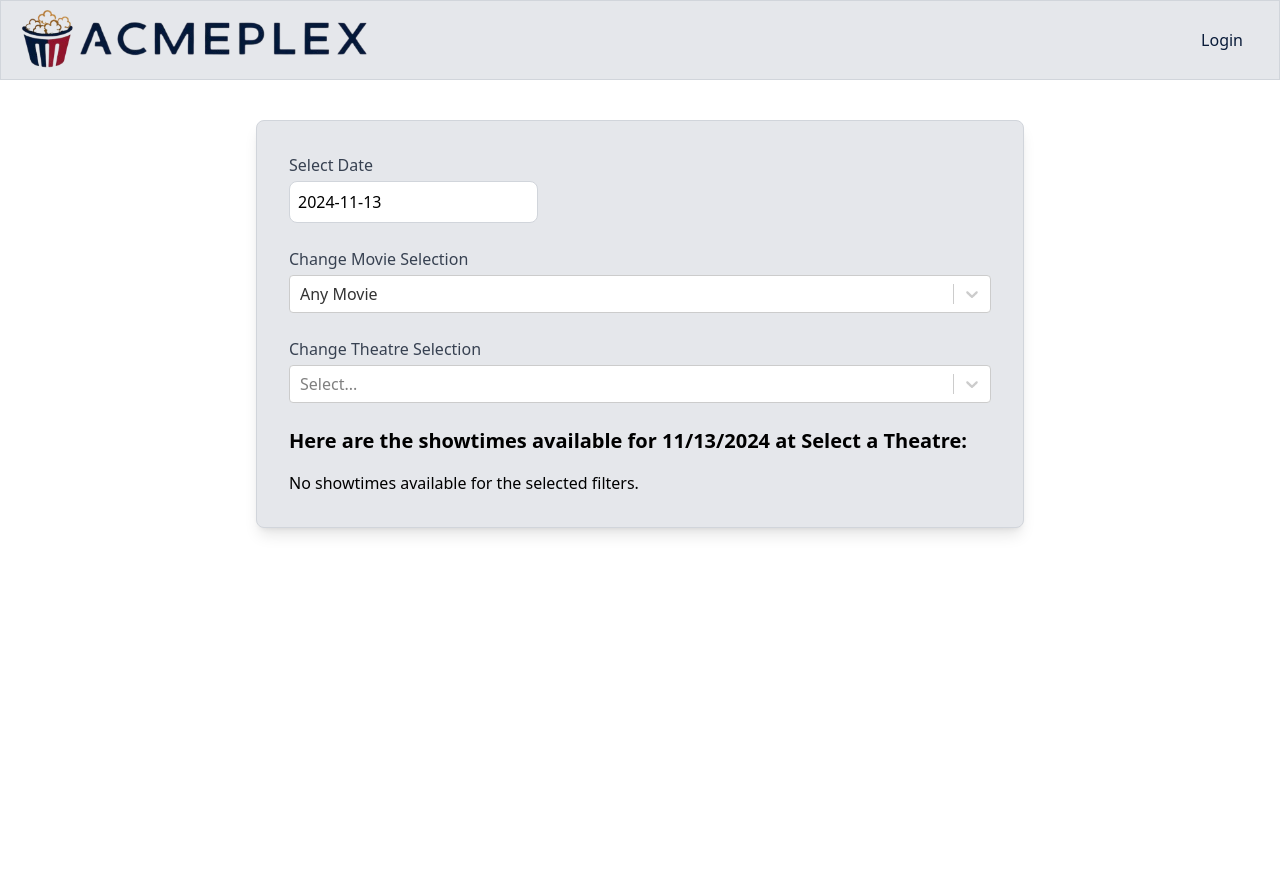
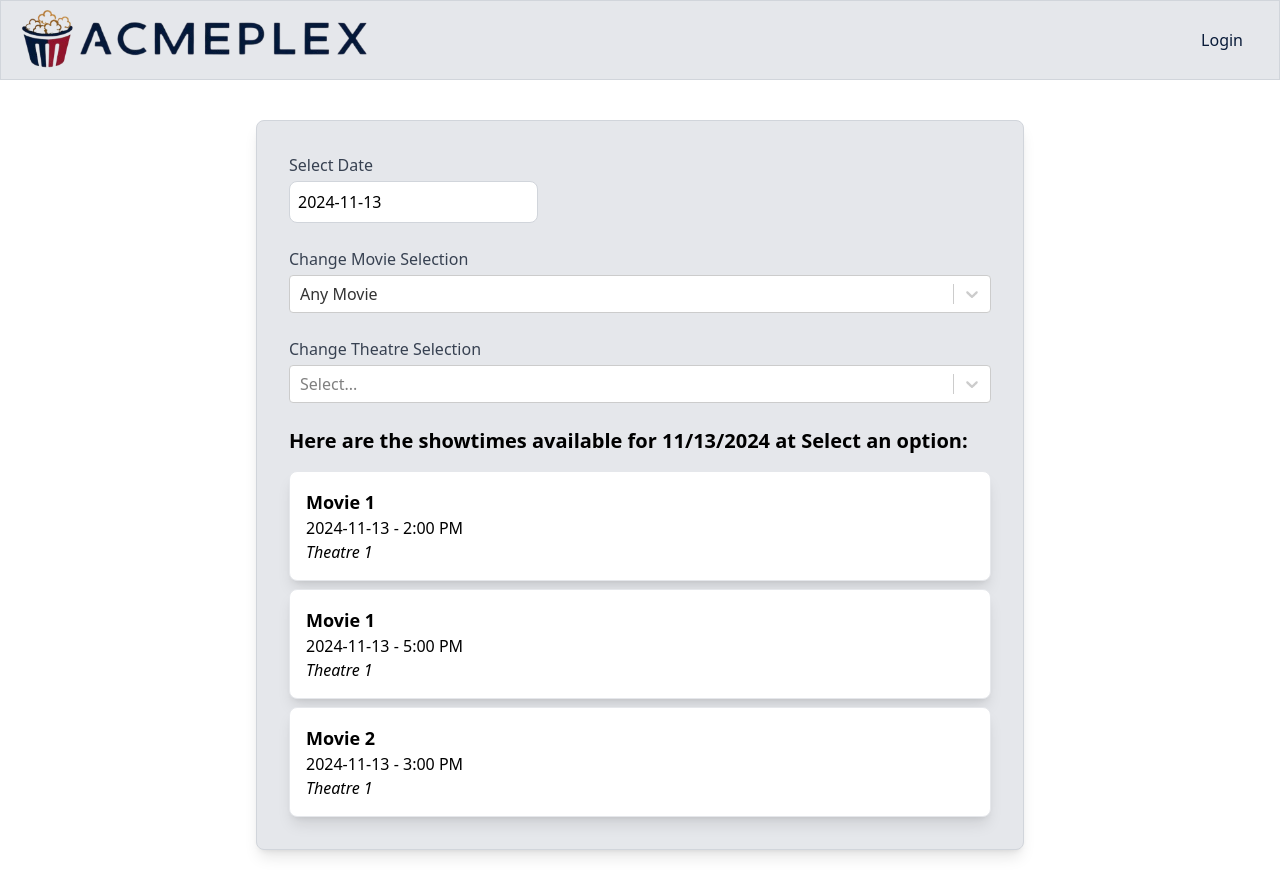
Before and after one commit to ensf-614-group11/frontend, a React (Vite) app in the folder AcmePlex/: page /Showtimes in a window 1280 px wide. Before the commit the page ends 800 px from the top, so only its background shows below. Built offline with nearby package versions, Linux system fonts and the light colour scheme.

Commit message:
updating showtimesPage

```diff
--- a/AcmePlex/src/components/ShowtimesPage.jsx
+++ b/AcmePlex/src/components/ShowtimesPage.jsx
@@ -1,5 +1,5 @@
-import { useState, useEffect } from 'react';
-import { useLocation } from 'react-router-dom';
+import { useState, useEffect, useMemo } from 'react';
+import { Link, useLocation } from 'react-router-dom';
 import ContainerMain from "./ContainerMain";
 import Select from 'react-select';
 import DatePicker from "react-datepicker";
@@ -10,8 +10,8 @@ function ShowtimesPage() {
   const { selectedMovie, selectedTheatre } = state || {};
 
   const [selectedDate, setSelectedDate] = useState(new Date());
-  const [selectedMovieState, setSelectedMovieState] = useState(selectedMovie || "");
-  const [selectedTheatreState, setSelectedTheatreState] = useState(selectedTheatre || "");
+  const [selectedMovieState, setSelectedMovieState] = useState(selectedMovie?.value || "");
+  const [selectedTheatreState, setSelectedTheatreState] = useState(selectedTheatre?.value || "");
   const [movies, setMovies] = useState([]); // replace with API call
   const [theatres, setTheatres] = useState([]); // replace with API call
   const [showtimes, setShowtimes] = useState([]); // replace with API call
@@ -43,6 +43,21 @@ function ShowtimesPage() {
     setTheatres(mockTheatres);
   }, []);
 
+  const formatDateToLocal = (date) => {
+    return date.toLocaleDateString('en-CA');
+  }
+
+  // Filter showtimes based on selected criteria
+  const filteredShowtimes = useMemo(() => {
+    const formattedDate = formatDateToLocal(selectedDate);
+    return mockShowtimes.filter(
+      (showtime) =>
+        showtime.date === formattedDate &&
+      (!selectedTheatreState || showtime.theatre === selectedTheatreState) &&
+      (!selectedMovieState || showtime.movie === selectedMovieState)
+    )
+  }, [selectedDate, selectedMovieState, selectedTheatreState])
+
   // When setting initial state based on data passed from Homepage
   useEffect(() => {
     if(selectedMovie) {
@@ -55,15 +70,11 @@ function ShowtimesPage() {
 
   // Update showtimes based on selected movie, theatre, and date
   useEffect(() => {
-      const filteredShowtimes = mockShowtimes.filter(
-        (showtime) =>
-          showtime.date === selectedDate.toISOString().split('T')[0] &&
-          showtime.theatre === selectedTheatreState &&
-          showtime.movie === selectedMovieState
-      );
     setShowtimes(filteredShowtimes);
+  }, [filteredShowtimes]);
 
-    }, [selectedDate, selectedMovieState, selectedTheatreState]);
+  // Helper to find label for selected value
+  const getLabel = (options, value) => options.find((option) => option.value === value)?.label || "Select an option";
 
   return(
     <ContainerMain>
@@ -73,7 +84,7 @@ function ShowtimesPage() {
           <DatePicker
             id="date-selector"
             selected={selectedDate}
-            onChange={(date) => setSelectedDate(date)}
+            onChange={setSelectedDate}
             dateFormat="yyyy-MM-dd"
             className="w-full border border-neutral-300 rounded-lg p-2 mt-1 focus:outline-none focus:ring-2 focus:ring-acmeBlue-lighter"
           />
@@ -85,7 +96,7 @@ function ShowtimesPage() {
             id="movie-selector"
             options={movies}
             value={movies.find((movie) => movie.value === selectedMovieState)}
-            onChange={(selectedOption) => setSelectedMovieState(selectedOption ? selectedOption.value : "")}
+            onChange={(option) => setSelectedMovieState(option ? option.value : "")}
             className="w-full mt-1"
           />
         </div>
@@ -96,19 +107,25 @@ function ShowtimesPage() {
             id="theatre-selector"
             options={theatres}
             value={theatres.find((theatre) => theatre.value === selectedTheatreState)}
-            onChange={(selectedOption) => setSelectedTheatreState(selectedOption ? selectedOption.value : "")}
+            onChange={(option) => setSelectedTheatreState(option ? option.value : "")}
             className="w-full mt-1"
           />
         </div>
 
         <div>
-          <h3 className="text-xl font-semibold">Here are the showtimes available for {selectedDate.toLocaleDateString()} at {selectedTheatreState ? theatres.find(theatre => theatre.value === selectedTheatreState)?.label : "Select a Theatre"}:</h3>
+          <h3 className="text-xl font-semibold">Here are the showtimes available for {selectedDate.toLocaleDateString()} at {getLabel(theatres, selectedTheatreState)}:</h3>
           <ul className="space-y-2 mt-4">
             {showtimes.length > 0 ? (
               showtimes.map((showtime, index) => (
-                <li key={index} className="flex justify-between border-t pt-2 text-neutral-700">
-                  <span>{showtime.movie} - {showtime.time}</span>
-                </li>
+                <Link
+                  key={index}
+                  to={'/AvailableSeats'}
+                  className="block p-4 bg-white border rounded-lg shadow-lg hover:bg-acmeBlue-lighter"
+                >
+                  <div className='font-semibold text-lg'>{mockMovies.find(movie => movie.value === showtime.movie)?.label}</div>
+                  <div>{showtime.date} - {showtime.time}</div>
+                  <div className='italic'>{mockTheatres.find(theatre => theatre.value === showtime.theatre)?.label}</div>
+                </Link>
               ))
             ) : (
               <p>No showtimes available for the selected filters.</p>
```
Lines whose indentation alone changed are shown as unchanged.
